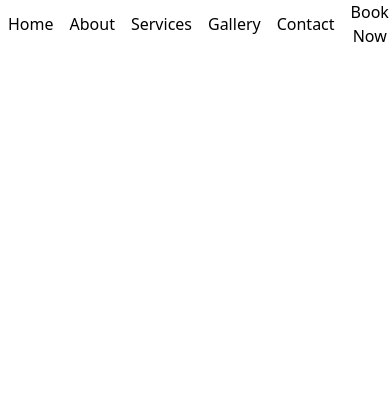
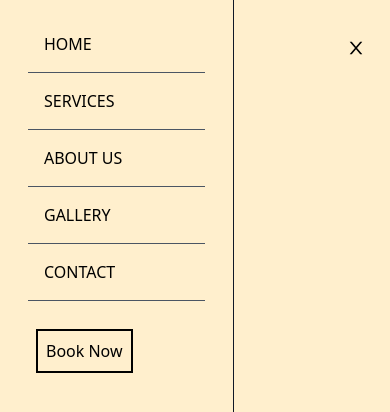
Before and after one commit to vietthom/leesnailsvt, a Next.js app: page / in a window 390 px wide. Shown: the top 412 px of the page. Built offline with nearby package versions, Linux system fonts and the light colour scheme.

Commit message:
Remove hero component. Add new responsive navbar

```diff
--- /dev/null
+++ b/components/Hero.jsx
@@ -0,0 +1,13 @@
+import React from 'react'
+
+const Hero = () => {
+  return (
+    <div>
+      <div className='bg-red-500 w-full h-full'>
+        <h1>Hello world</h1>
+      </div>
+    </div>
+  )
+}
+
+export default Hero
--- a/components/Navbar.jsx
+++ b/components/Navbar.jsx
@@ -1,37 +1,67 @@
-import React from 'react'
+import React, { useState } from 'react'
 import Link from 'next/link'
 import Image from 'next/image'
 import Logo from '../assets/logo.png'
+import { AiOutlineClose, AiOutlineMenu } from 'react-icons/ai';
 
 const Navbar = () => {
+    const [nav, setNav]=useState(false);
+
+    const handleNav=()=>{
+        setNav(!nav);
+    }
   return (
-    <nav className='container flex justify-between items-center mx-auto'>
-        <Image src={ Logo } alt='Logo' width={150} height={150}/>
-        <div>
-            <ul className='flex justify-between items-center'>
-                <li className='px-2'>
+<div>
+<div className='flex justify-between items-center h-24 px-4 max-w-[1240px] mx-auto'>
+    <Image src={ Logo } alt='Logo' width={200} height={200}/>
+    <ul className='hidden md:flex'>
+        <li className='p-4'>
+            <Link href='/'>Home</Link>
+        </li>
+        <li className='p-4'>
+            <Link href='/Services'>Services</Link>
+        </li>
+        <li className='p-4'>
+            <a href="#">About Us</a>
+        </li>
+        <li className='p-4'>
+            <Link href='/Gallery'>Gallery</Link>
+        </li>
+        <li className='p-4'>
+            <a href="#">Contact</a>
+        </li>
+    </ul>
+    <button className='hidden md:block border-2 border-black p-2 ' type='button'>Book Now</button>
+    <div onClick={handleNav} className='block md:hidden pr-2'>
+            {!nav ? <AiOutlineClose size={20}/> : <AiOutlineMenu size={20}/>}
+        </div>
+ </div>
+
+    {/* Mobile Menu */}
+    <div className={!nav ? 'fixed px-3 left-0 top-0 w-[60%] h-full border-r border-r-gray-900 ease-in-out duration-500 bg-[#ffefcd]' : 'fixed left-[-100%]'}>
+            <ul className='p-4 uppercase'>
+                <li className='p-4 border-b border-gray-600'>
                     <Link href='/'>Home</Link>
                 </li>
-                <li className='px-2'>
-                    <a href='#'>About</a>
-                </li>
-                <li className='px-2'>
+                <li className='p-4 border-b border-gray-600'>
                     <Link href='/Services'>Services</Link>
                 </li>
-                <li className='px-2'>
+                <li className='p-4 border-b border-gray-600'>
+                    <a href="#">About Us</a>
+                </li>
+                <li className='p-4 border-b border-gray-600'>
                     <Link href='/Gallery'>Gallery</Link>
                 </li>
-                <li className='px-2'>
-                    <a href='#'>Contact</a>
+                <li className='p-4 border-b border-gray-600'>
+                    <a href="#">Contact</a>
                 </li>
             </ul>
+        <div className='pt-3 pl-6'>
+            <button className=' p-2 border-2 border-black' type='button'>Book Now</button>
         </div>
-        <button type='button' className='px-2'>
-            <a href='https://booking.gocheckin.net/v2/12536' target='_blank' rel='noreferrer'>Book Now</a>
-        </button>
-    </nav>
-
-  )
+    </div>
+</div>
+)
 }
 
 export default Navbar
--- a/package.json
+++ b/package.json
@@ -11,7 +11,8 @@
   "dependencies": {
     "next": "12.3.1",
     "react": "18.2.0",
-    "react-dom": "18.2.0"
+    "react-dom": "18.2.0",
+    "react-icons": "^4.6.0"
   },
   "devDependencies": {
     "autoprefixer": "^10.4.12",
--- a/pages/index.js
+++ b/pages/index.js
@@ -1,4 +1,4 @@
-
+import Hero from "../components/Hero"
 
 export default function Home() {
   return (
--- a/styles/globals.css
+++ b/styles/globals.css
@@ -1,3 +1,7 @@
 @tailwind base;
 @tailwind components;
 @tailwind utilities;
+
+body{
+    background-color: #ffefcd;
+}
```
Also changed, not shown: pages/_app.js (line endings or trailing spaces), 2 other files (tests, documents, lock files or other folders).
